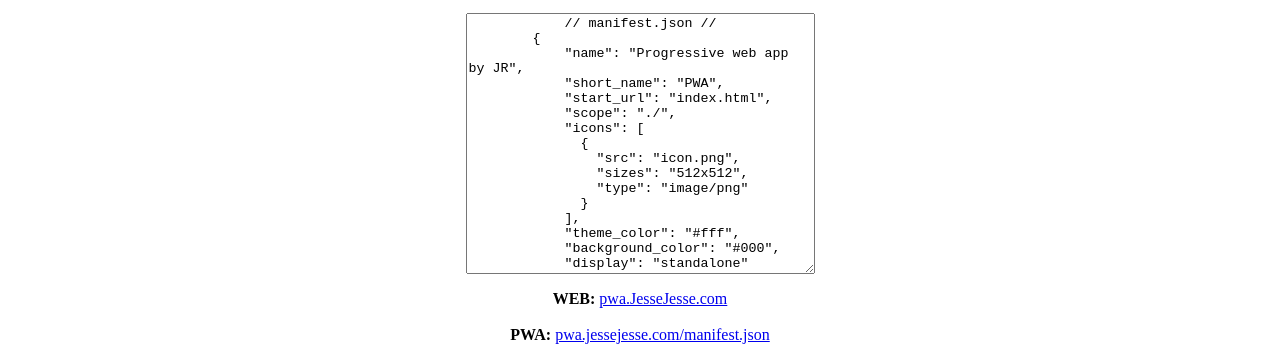
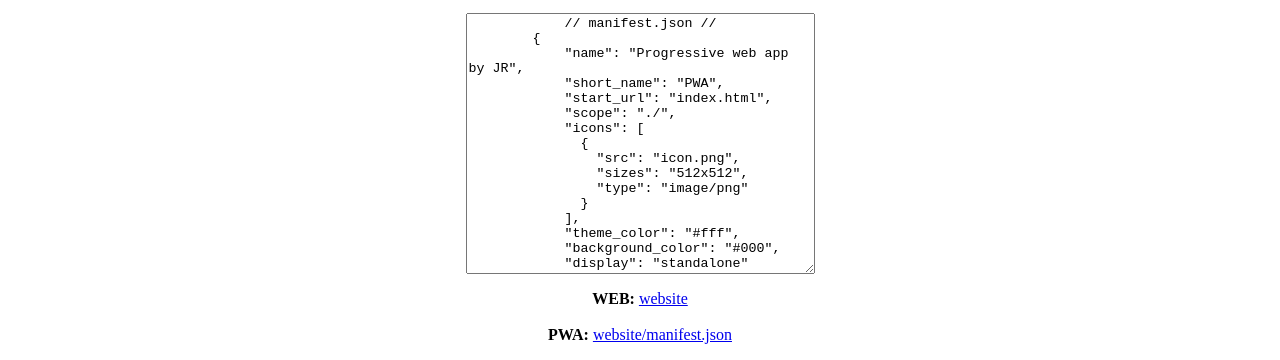
Before and after one commit to sudo-self/pwa, a plain HTML site: page index.html in a window 1280 px wide. Shown: the part 611-971 px from the top of the page. Drawn offline with Linux system fonts and the light colour scheme.

Commit message:
Update index.html

```diff
--- a/index.html
+++ b/index.html
@@ -44,5 +44,5 @@
             "display": "standalone"
           }
         </textarea></center>
-<center><p><b>WEB:</b>&nbsp;<a href="https://pwa.jessejesse.com">pwa.JesseJesse.com</a><br><br>
-    <b>PWA:</b>&nbsp;<a href="https://pwa.jessejesse.com/manifest.son">pwa.jessejesse.com/manifest.json</a>
+<center><p><b>WEB:</b>&nbsp;<a href="https://sudo-self.github.io/pwa/">website</a><br><br>
+    <b>PWA:</b>&nbsp;<a href="https://sudo-self.github.io/pwa/manifest.json">website/manifest.json</a>
```
